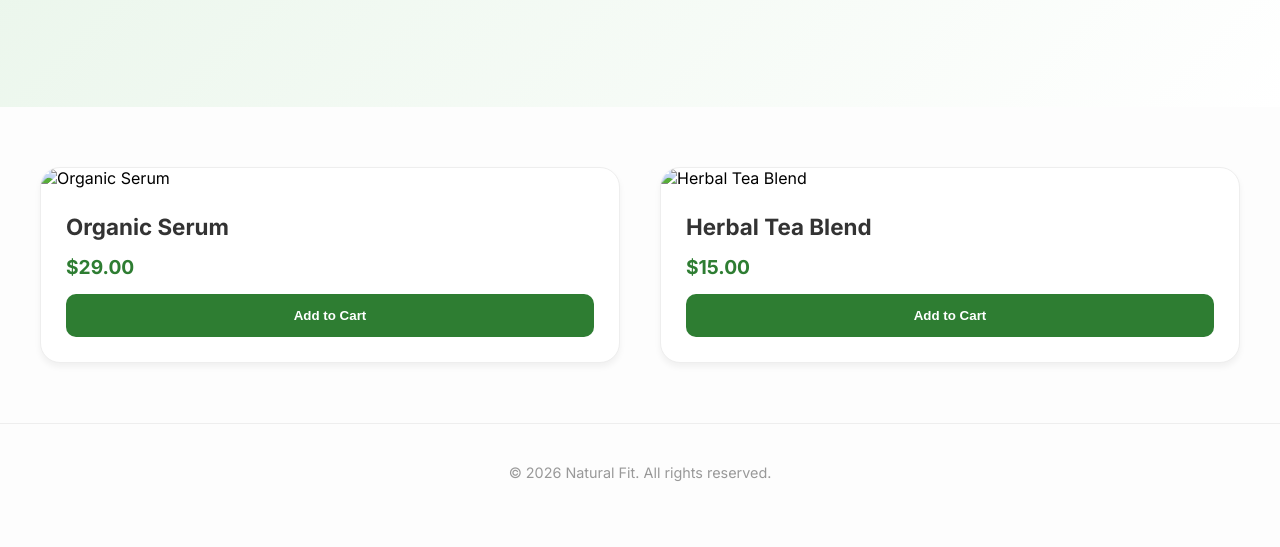
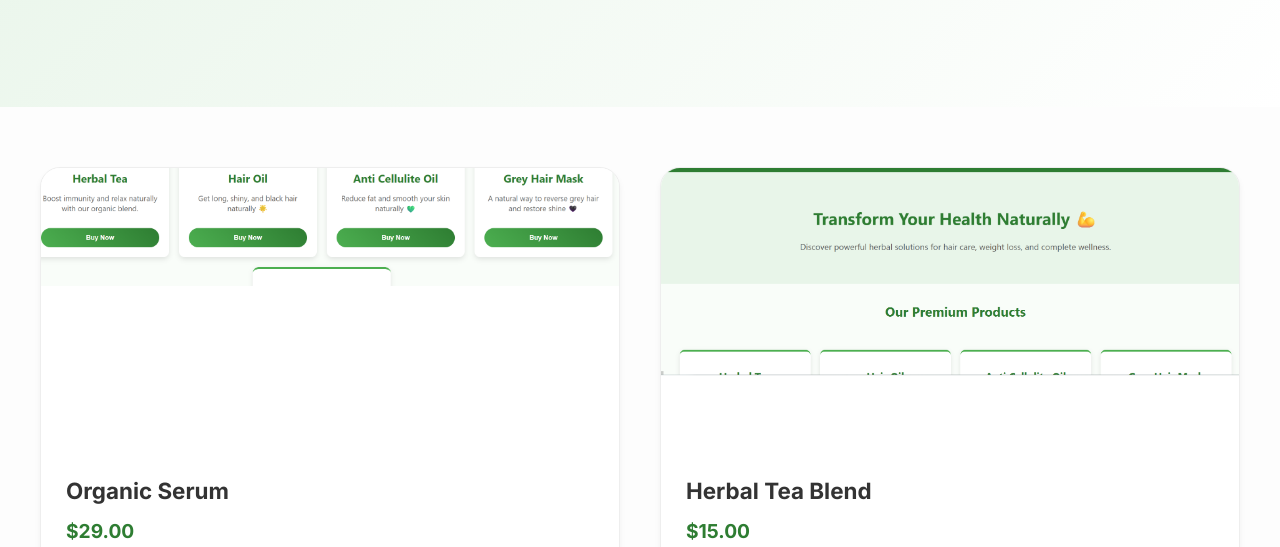
Before and after one commit to Deploylynx/deploylynx-naturalfit-devsecops, a website: page app/public/index.html in a window 1280 px wide. Shown: the part 253-800 px from the top of the page. Drawn offline with Linux system fonts and the light colour scheme.

Commit message:
fix: updated image paths to match public folder

```diff
--- a/app/public/index.html
+++ b/app/public/index.html
@@ -24,7 +24,7 @@
     <div class="product-container" style="display: grid; grid-template-columns: repeat(auto-fit, minmax(300px, 1fr)); gap: 40px; padding: 60px 20px; max-width: 1200px; margin: auto;">
 
         <div class="card" style="border: 1px solid #eee; border-radius: 20px; overflow: hidden; transition: 0.4s; background: white; box-shadow: 0 4px 6px rgba(0,0,0,0.05);">
-            <img src="/images/product1.png" alt="Organic Serum" style="width:100%; height:280px; object-fit:cover;">
+            <img src="local.png" alt="Organic Serum" style="width:100%; height:280px; object-fit:cover;">
             <div style="padding: 25px;">
                 <h3 style="margin:0; color:#333; font-size: 1.4rem;">Organic Serum</h3>
                 <p style="color:#2e7d32; font-weight:bold; margin: 15px 0; font-size: 1.2rem;">$29.00</p>
@@ -33,7 +33,7 @@
         </div>
 
         <div class="card" style="border: 1px solid #eee; border-radius: 20px; overflow: hidden; transition: 0.4s; background: white; box-shadow: 0 4px 6px rgba(0,0,0,0.05);">
-            <img src="/images/product2.png" alt="Herbal Tea Blend" style="width:100%; height:280px; object-fit:cover;">
+            <img src="vercel.png" alt="Herbal Tea Blend" style="width:100%; height:280px; object-fit:cover;">
             <div style="padding: 25px;">
                 <h3 style="margin:0; color:#333; font-size: 1.4rem;">Herbal Tea Blend</h3>
                 <p style="color:#2e7d32; font-weight:bold; margin: 15px 0; font-size: 1.2rem;">$15.00</p>
```
Also changed, not shown: app/public/local.png (renamed from app/screenshots/local.png), app/public/vercel.png (renamed from app/screenshots/vercel.png), 1 other file.
